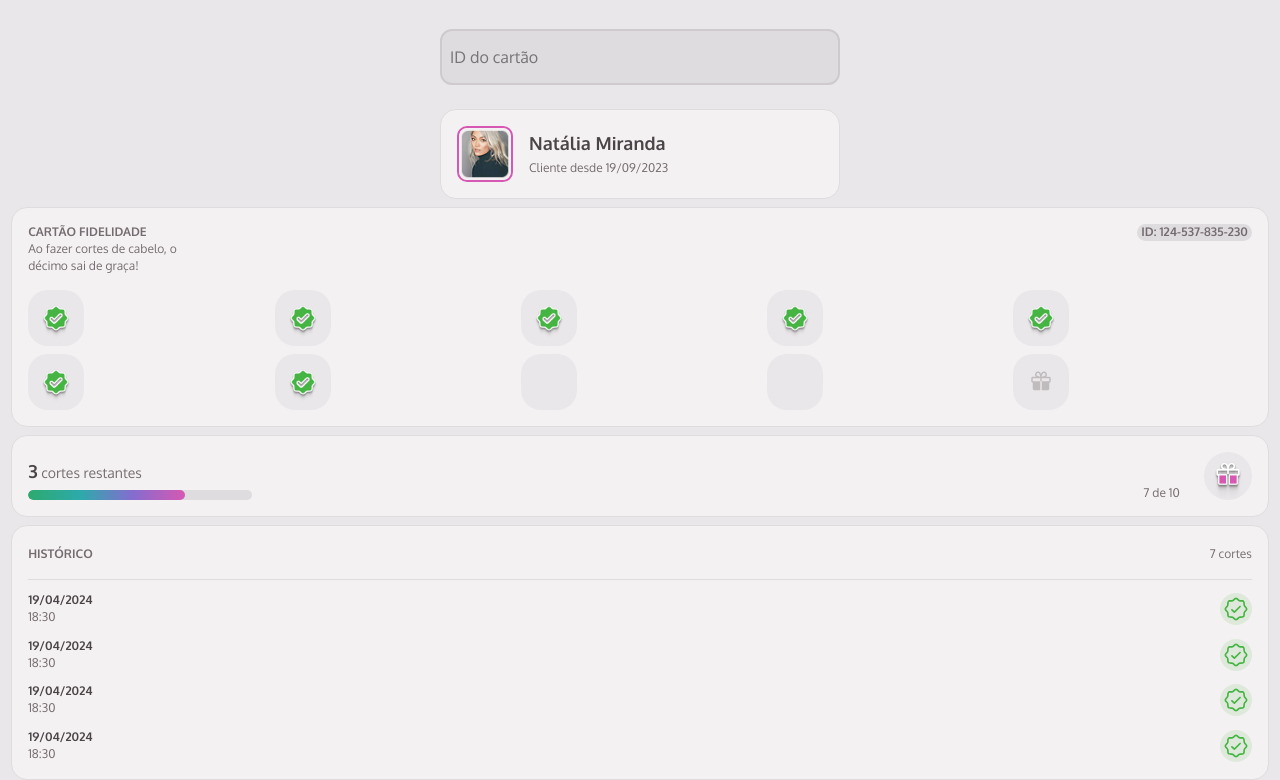
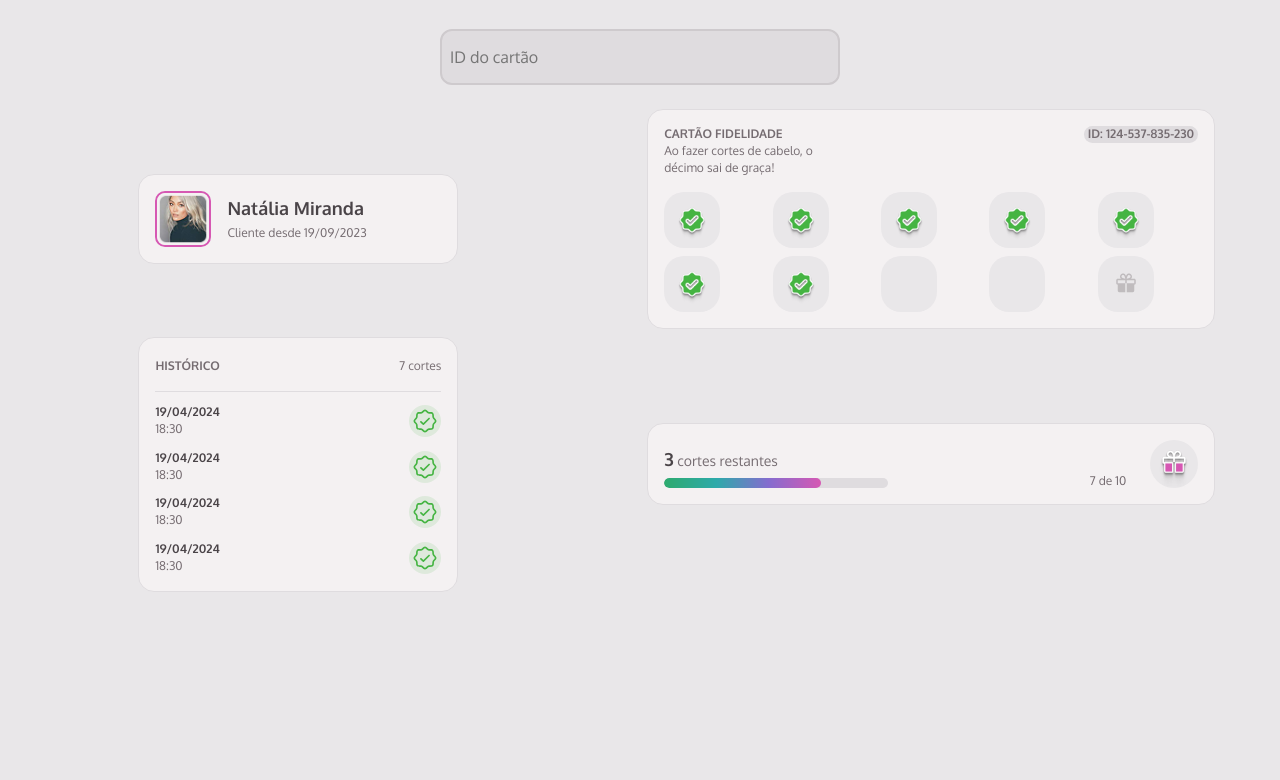
Before and after one commit to fellipesnoww/mba-web-fundamental-member-club, a website built with webpack: page index.html in a window 1280 px wide. Shown: the part 123-903 px from the top of the page. After the commit the page ends 800 px from the top, so only its background shows below. Built offline with nearby package versions, Linux system fonts and the light colour scheme.

Commit message:
feature: handling elements position to desktop screens

```diff
--- a/index.html
+++ b/index.html
@@ -27,66 +27,7 @@
                     <span id="client-since">Cliente desde 19/09/2023</span>
                 </div>
             </section>
-            <section class="card-container">
-                <header id="loyalty-card-header">
-                    <div class="main-info">
-                        <span class="title">Cartão fidelidade</span>
-                        <span class="informative">Ao fazer cortes de cabelo, o décimo sai de graça!</span>
-                    </div>
-                    <span class="card-id">ID: 124-537-835-230</span>
-                </header>
-               <div class="stamps">
-                    <div class="stamp">
-                        <img src="src/assets/PinCheck.png" alt="Carimbo">
-                    </div>
-                    <div class="stamp">
-                        <img src="src/assets/PinCheck.png" alt="Carimbo">
-                    </div>
-                    <div class="stamp">
-                        <img src="src/assets/PinCheck.png" alt="Carimbo">
-                    </div>
-                    <div class="stamp">
-                        <img src="src/assets/PinCheck.png" alt="Carimbo">
-                    </div>
-                    <div class="stamp">
-                        <img src="src/assets/PinCheck.png" alt="Carimbo">
-                    </div>
-                    <div class="stamp">
-                        <img src="src/assets/PinCheck.png" alt="Carimbo">
-                    </div>
-                    <div class="stamp">
-                        <img src="src/assets/PinCheck.png" alt="Carimbo">
-                    </div>
-                    <div class="stamp">
-
-                    </div>
-                    <div class="stamp">
-
-                    </div>
-                    <div class="stamp">
-                        <img src="src/assets/icons/gift.svg" alt="presente">
-                    </div>
-               </div>
-            </section>
-            <section class="card-container">
-                <div class="remaning-cuts-section">
-                    <div class="left-section">
-                      <span class="remaning-count"><strong>3</strong> cortes restantes</span>
-                      <div class="progress-bar-content">
-                        <div class="progress-bar">
-                            <div class="progress-fill"></div>
-                        </div>
-                      </div>
-                    </div>
-                    <div class="right-section">
-                        <span class="progress-text">7 de 10</span>
-                        <div class="gift-icon">
-                            <img src="./src/assets/PinGift.png">
-                        </div>
-                    </div>
-                  </div>
-            </section>
-            <section class="card-container">
+            <section id="cuts-history" class="card-container">
                 <header class="history">
                     <strong>Histórico</strong>
                     <span>7 cortes</span>
@@ -129,6 +70,66 @@
                     </div>
                 </div>
             </section>
+            <section id="loyalty-card" class="card-container">
+                <header id="loyalty-card-header">
+                    <div class="main-info">
+                        <span class="title">Cartão fidelidade</span>
+                        <span class="informative">Ao fazer cortes de cabelo, o décimo sai de graça!</span>
+                    </div>
+                    <span class="card-id">ID: 124-537-835-230</span>
+                </header>
+               <div class="stamps">
+                    <div class="stamp">
+                        <img src="src/assets/PinCheck.png" alt="Carimbo">
+                    </div>
+                    <div class="stamp">
+                        <img src="src/assets/PinCheck.png" alt="Carimbo">
+                    </div>
+                    <div class="stamp">
+                        <img src="src/assets/PinCheck.png" alt="Carimbo">
+                    </div>
+                    <div class="stamp">
+                        <img src="src/assets/PinCheck.png" alt="Carimbo">
+                    </div>
+                    <div class="stamp">
+                        <img src="src/assets/PinCheck.png" alt="Carimbo">
+                    </div>
+                    <div class="stamp">
+                        <img src="src/assets/PinCheck.png" alt="Carimbo">
+                    </div>
+                    <div class="stamp">
+                        <img src="src/assets/PinCheck.png" alt="Carimbo">
+                    </div>
+                    <div class="stamp">
+
+                    </div>
+                    <div class="stamp">
+
+                    </div>
+                    <div class="stamp">
+                        <img src="src/assets/icons/gift.svg" alt="presente">
+                    </div>
+               </div>
+            </section>
+            <section id="remaning-cuts" class="card-container">
+                <div class="remaning-cuts-section">
+                    <div class="left-section">
+                      <span class="remaning-count"><strong>3</strong> cortes restantes</span>
+                      <div class="progress-bar-content">
+                        <div class="progress-bar">
+                            <div class="progress-fill"></div>
+                        </div>
+                      </div>
+                    </div>
+                    <div class="right-section">
+                        <span class="progress-text">7 de 10</span>
+                        <div class="gift-icon">
+                            <img src="./src/assets/PinGift.png">
+                        </div>
+                    </div>
+                  </div>
+            </section>
+
         </main>
 
 </body>
--- a/src/styles/cards.css
+++ b/src/styles/cards.css
@@ -25,6 +25,10 @@
         height: 3.5rem;
         object-fit: cover;
     }
+}
+
+#loyalty-card {
+    grid-area: "loyalty-card";
 }
 
 #loyalty-card-header {
@@ -97,3 +101,22 @@
         }
     }
 }
+
+@media (width >= 80em) {
+    .customer-card {
+        grid-row-start: 2;
+        grid-row-end: 3;
+        grid-column-start: 1;
+        grid-column-end: 2;
+        max-width: 20rem;
+    }
+
+    #loyalty-card {
+        grid-row-start: 2;
+        grid-row-end: 3;
+        grid-column-start: 2;
+        grid-column-end: 3;
+
+        max-width: 35.5rem;
+    }
+}
--- a/src/styles/global.css
+++ b/src/styles/global.css
@@ -79,3 +79,20 @@ main {
 
     padding-inline: 0.7rem;
 }
+
+@media (width >= 80em) {
+    main {
+        display: grid;
+        grid-template-areas:
+        "input input"
+        "card-user loyalty-card"
+        "historic loyalty-card"
+        "historic cuts-needed";
+
+        gap: 0.5rem;
+        align-items: center;
+        justify-items: center;
+
+        padding-inline: 0.7rem;
+    }
+}
--- a/src/styles/history.css
+++ b/src/styles/history.css
@@ -1,3 +1,7 @@
+#cuts-history{
+    grid-area: "historic";
+}
+
 .history {
     display: flex;
     align-items: center;
@@ -66,3 +70,10 @@
         }
     }
 }
+
+
+@media (width >= 0) {
+    #cuts-history {
+        max-width: 20rem;
+    }
+}
--- a/src/styles/input.css
+++ b/src/styles/input.css
@@ -81,3 +81,13 @@ input:not(:placeholder-shown):not(:focus) {
         z-index: 1;
     }
 }
+
+
+@media (width >= 80em) {
+    input {
+        grid-row-start: 1;
+        grid-row-end: 1;
+        grid-column-start: 1;
+        grid-column-end: 3;
+    }
+}
--- a/src/styles/remaning-cuts.css
+++ b/src/styles/remaning-cuts.css
@@ -1,3 +1,7 @@
+#remaning-cuts {
+    grid-area: "cuts-needed";
+}
+
 .remaning-cuts-section {
     display: flex;
     align-items: flex-end;
@@ -80,3 +84,15 @@
         }
     }
 }
+
+@media (width >= 80em) {
+    #remaning-cuts {
+        grid-area: "cuts-needed";
+        grid-row-start: 3;
+        grid-row-end: 4;
+        grid-column-start: 2;
+        grid-column-end: 3;
+
+        max-width: 35.5rem;
+    }
+}
```
